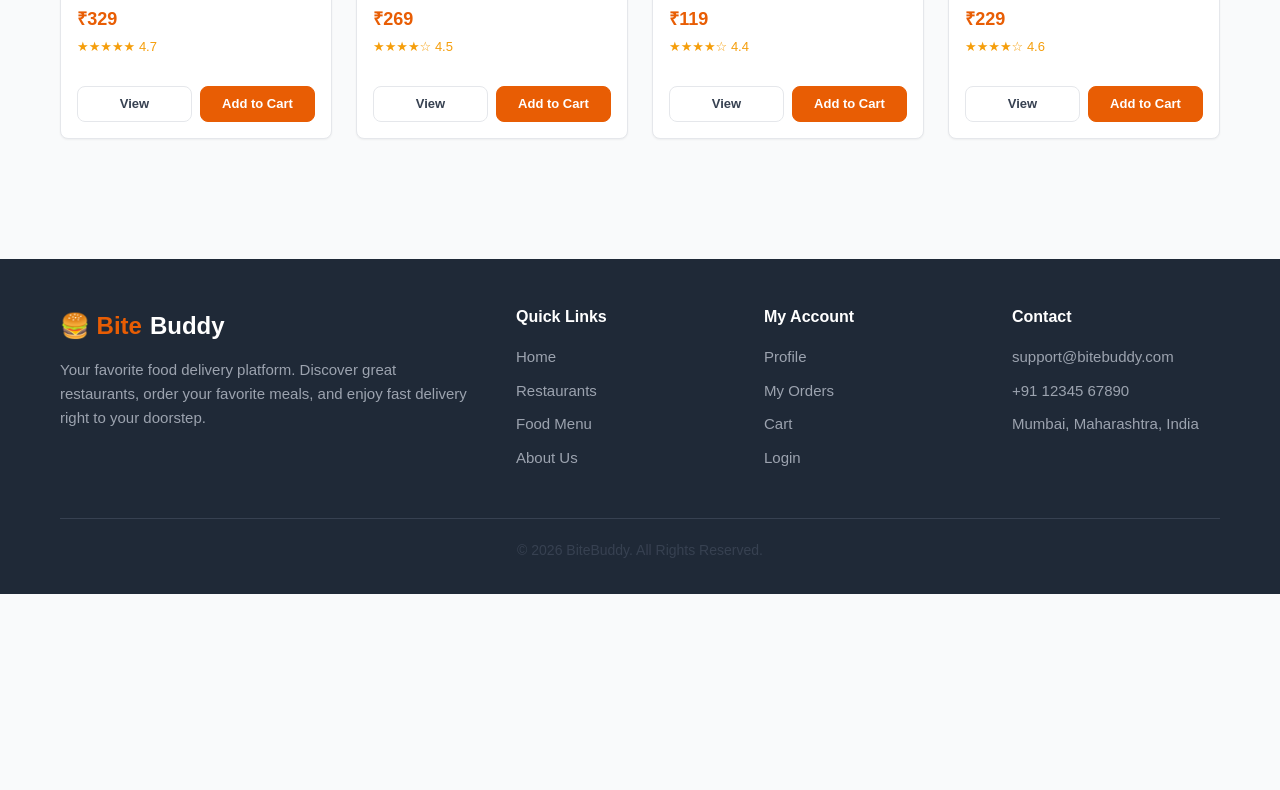
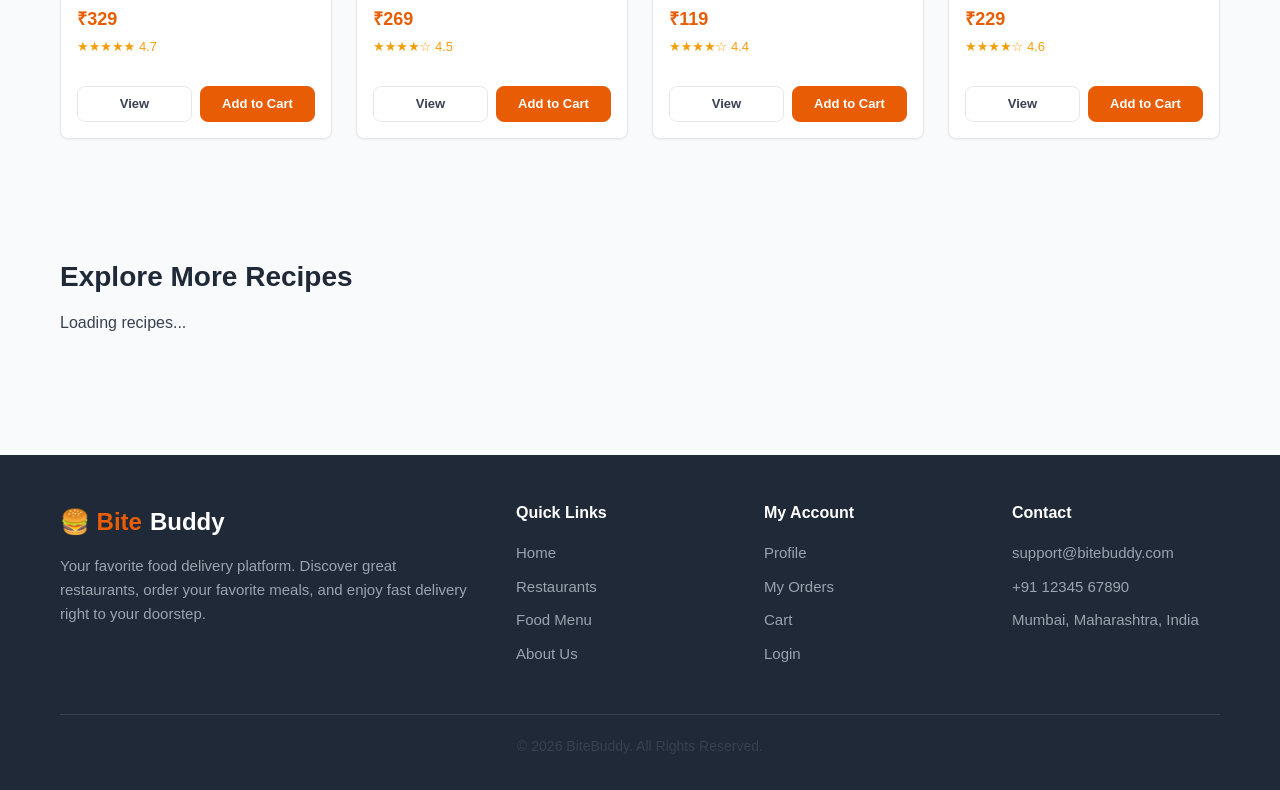
Before and after one commit to codedhruv08/food-delivery-restaurant-management-system, a plain HTML site: page food-menu.html in a window 1280 px wide. Shown: the part 1414-2204 px from the top of the page. Before the commit the page ends 2008 px from the top, so only its background shows below. Drawn offline with Linux system fonts and the light colour scheme.

Commit message:
Add 'Explore More Recipes' section to food menu
Added a new section for exploring more recipes with a loading message.

```diff
--- a/food-menu.html
+++ b/food-menu.html
@@ -231,6 +231,20 @@
                 </div>
             </div>
         </section>
+
+<section class="section">
+    <div class="container">
+        <h2>Explore More Recipes</h2>
+
+
+        <div class="grid-4" id="api-food-list">
+            Loading recipes...
+        </div>
+    </div>
+</section>
+
+
+
     </main>
 
     <!-- ===== Footer ===== -->
@@ -273,6 +287,6 @@
             </div>
         </div>
     </footer>
-
+<script src="js/api.js"></script>
 </body>
 </html>
```
